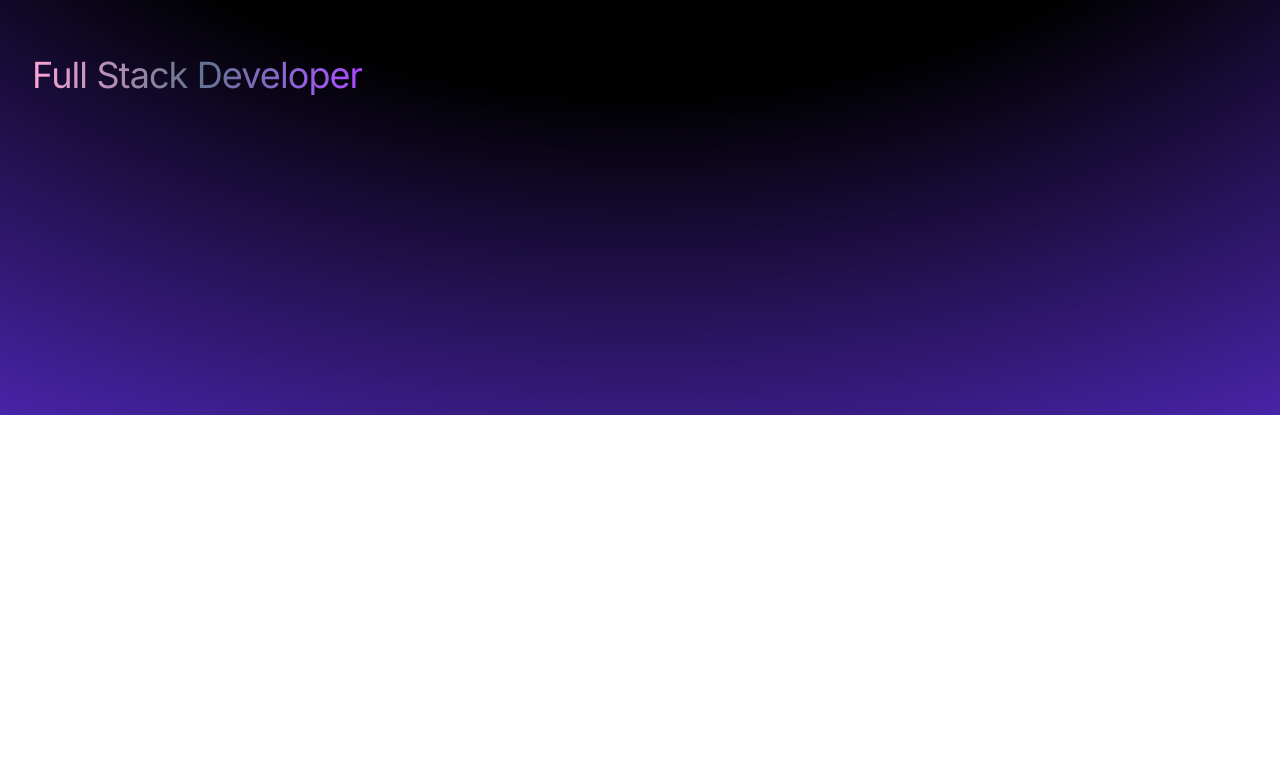
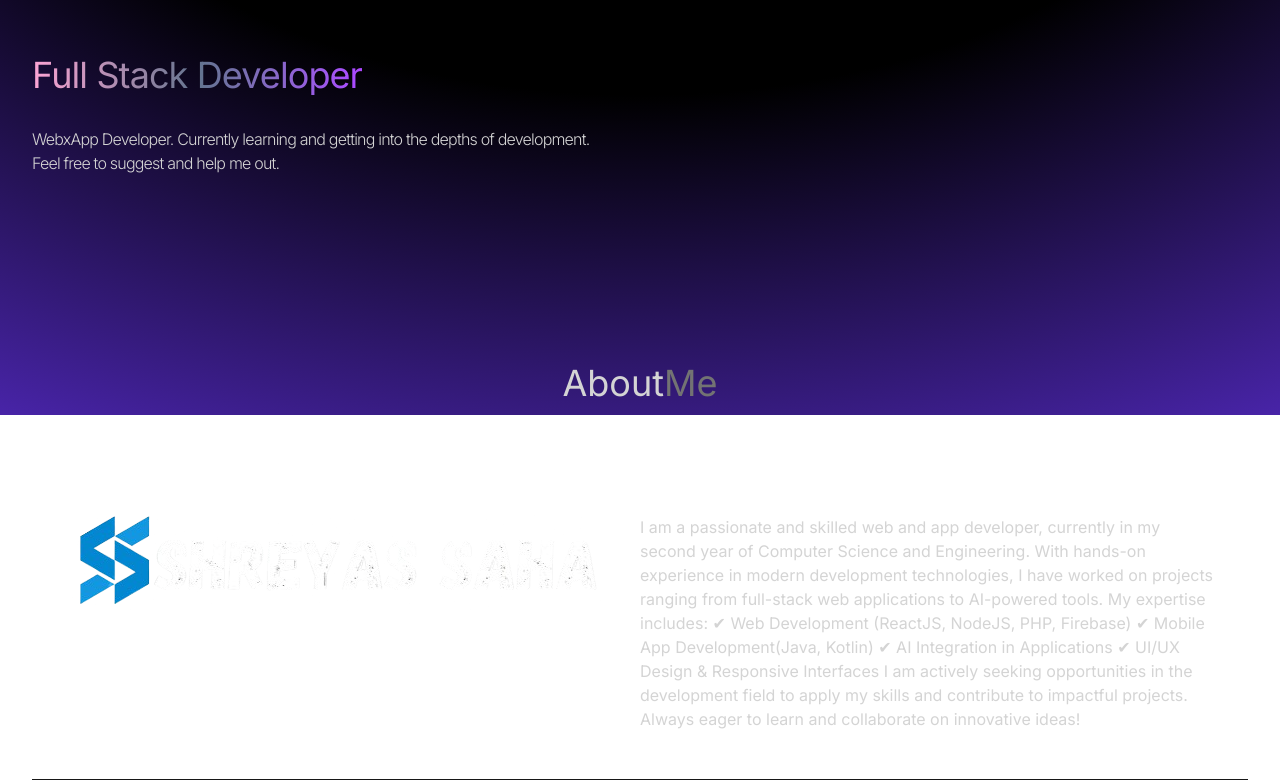
Before and after one commit to Shreyas0017/Port, a React (Vite) app: page / in a window 1280 px wide. Shown: the part 385-1165 px from the top of the page. Before the commit the page ends 800 px from the top, so only its background shows below. Built offline with nearby package versions, Linux system fonts and the light colour scheme; a web font is replaced by a local one.

Commit message:
About Me added

```diff
--- a/src/App.jsx
+++ b/src/App.jsx
@@ -1,16 +1,20 @@
 import React from 'react'
 import Navbar from './components/Navbar'
 import Hero from './components/Hero'
+import About from './components/About'
 
 const App = () => {
   return (
     <div className="overflow-x-hidden text-neutral-300 antialiased selection:bg-cyan-300 selection:text-cyan-900">
-      <div className="flixed top-0 -z-10 h-full w-full"></div>
-      <div className="absolute inset-0 -z-10 h-full w-full items-center px-5 py-24 [background:radial-gradient(125%_125%_at_50%_10%,#000_40%,#63e_100%)]"></div>
+      <div className="fixed top-0 -z-10 h-full w-full">
+      <div className="absolute inset-0 -z-10 h-full w-full items-center px-5 py-24 [background:radial-gradient(125%_125%_at_50%_10%,#000_40%,#63e_100%)]">
 
+      </div>
+      </div>
       <div className="container mx-auto px-8">
         <Navbar/>
         <Hero/>
+        <About/>
       </div>
     </div>
   )
--- /dev/null
+++ b/src/components/About.jsx
@@ -0,0 +1,28 @@
+import React from 'react'
+import aboutImg from '../assets/logo.png'
+import {ABOUT_TEXT} from '../constants'
+
+const About = () => {
+  return (
+    <div className="border-b border-neutral-900 pb-4">
+        <h2 className="my-20 text-center text-4xl">
+            About
+            <span className="text-neutral-500">Me</span>
+        </h2>
+      <div className="flex flex-wrap">
+        <div className="w-full lg:w-1/2 lg:p-8">
+            <div className="flex items-center justify-center">
+                <img className="rounded-2xl"src={aboutImg} alt="about" />
+            </div>
+        </div>
+        <div className="w-full lg:w-1/2">
+                <div className="flex justify-center lg:justify-start">
+                    <p className="my-2 max-w-xl py-6">{ABOUT_TEXT}</p>
+                </div>
+            </div>
+      </div>
+    </div>
+  )
+}
+
+export default About
--- a/src/components/Hero.jsx
+++ b/src/components/Hero.jsx
@@ -1,4 +1,6 @@
 import React from 'react'
+import { HERO_CONTENT } from '../constants'
+import profilePic from '../assets/logo.png'
 
 const Hero = () => {
   return (
@@ -12,8 +14,14 @@
                 <span className="bg-gradient-to-r from-pink-300 via-slate-500 to-purple-500 bg-clip-text text-4xl tracking-tight text-transparent text-center lg:text-left">
                 Full Stack Developer
                 </span>
+                <p className="my-2 max-w-xl py-6 font-light tracking-tighter">{HERO_CONTENT}</p>
             </div>
         </div>
+        <div className="w-full lg:w-1/2 lg:p-8">
+        <div className="flex justify-center">
+            <img src={profilePic} alt="Shreyas Saha" />
+            </div>
+            </div>
       </div>
     </div>
   )
--- a/src/constants/index.js
+++ b/src/constants/index.js
@@ -1,7 +1,7 @@
 import project1 from "../assets/p1.png";
-import project2 from "../assets/projects/p2.png";
-import project3 from "../assets/projects/p3.jpg";
-import project4 from "../assets/projects/p3.jpg";
+import project2 from "../assets/p2.png";
+import project3 from "../assets/p3.jpg";
+import project4 from "../assets/p3.jpg";
 
 export const HERO_CONTENT = `WebxApp Developer. Currently learning and getting into the depths of development. Feel free to suggest and help me out.`;
 
```
